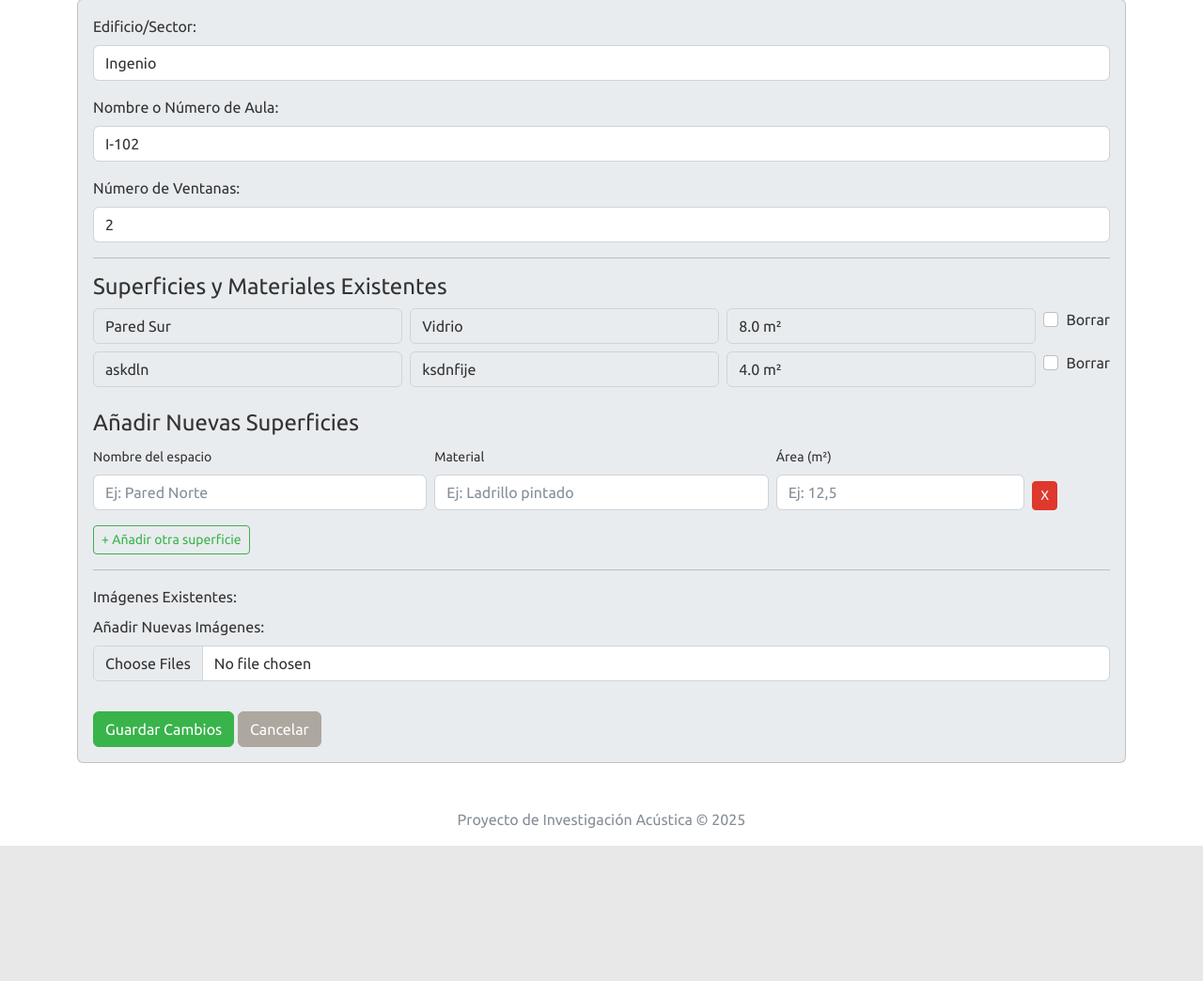
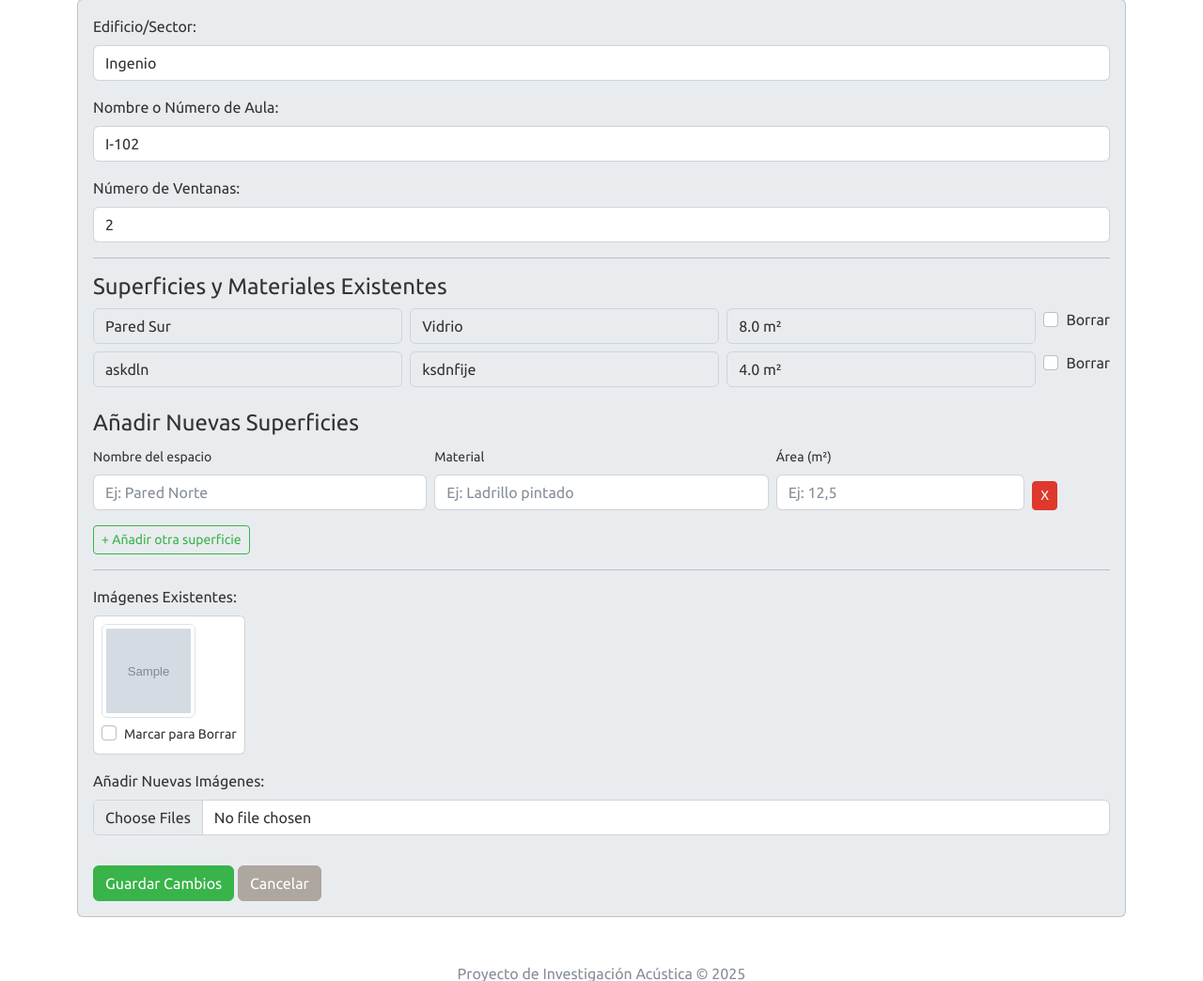
Before and after one commit to LuisXIB007/repositorio-acustica, a Flask app: page /aula/1/edit in a window 1280 px wide. Shown: the part 162-1206 px from the top of the page at 94% size. Before the commit the page ends 1062 px from the top, so only its background shows below. Run offline with Flask 3, Linux system fonts and the light colour scheme; tables that the repository leaves empty hold one stand-in row (values such as "Sample post"); grey boxes marked "Sample" are stand-in pictures.

Commit message:
Opcion de eliminar imagenes de aulas

```diff
--- a/templates/edit_aula.html
+++ b/templates/edit_aula.html
@@ -72,9 +72,25 @@
     <hr>
 
     <label class="form-label">Imágenes Existentes:</label>
+    <div class="d-flex flex-wrap gap-2 mb-3">
+
+        {% for img in aula.imagenes %}
+        <div class="card p-2">
+            <img src="{{ url_for('get_aula_image', filename=img.filename) }}" alt="Foto" class="img-thumbnail" style="width: 100px; height: 100px; object-fit: cover;">
+            <div class="form-check mt-1">
+                <input type="checkbox" name="delete_image" value="{{ img.id }}" class="form-check-input" id="delete-img-{{ img.id }}">
+                <label class="form-check-label small" for="delete-img-{{ img.id }}">Marcar para Borrar</label>
+            </div>
+        </div>
+        {% else %}
+            <p class="text-muted">No hay imágenes.</p>
+        {% endfor %}
+
+    </div>
+
     <div class="mb-3">
-      <label for="imagenes" class="form-label">Añadir Nuevas Imágenes:</label>
-      <input type="file" name="imagenes" id="imagenes" multiple accept="image/*" class="form-control">
+        <label for="imagenes" class="form-label">Añadir Nuevas Imágenes:</label>
+        <input type="file" name="imagenes" id="imagenes" multiple accept="image/*" class="form-control">
     </div>
 
     <button type="submit" class="btn btn-success mt-3">Guardar Cambios</button>
```
Also changed, not shown: database.db.
